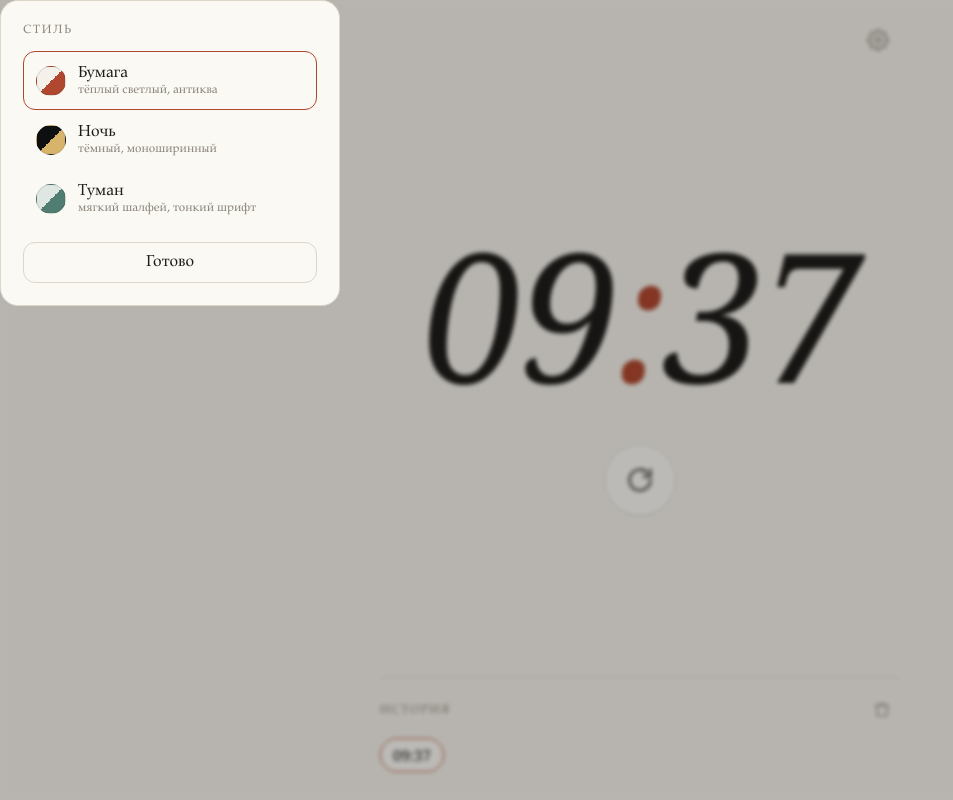
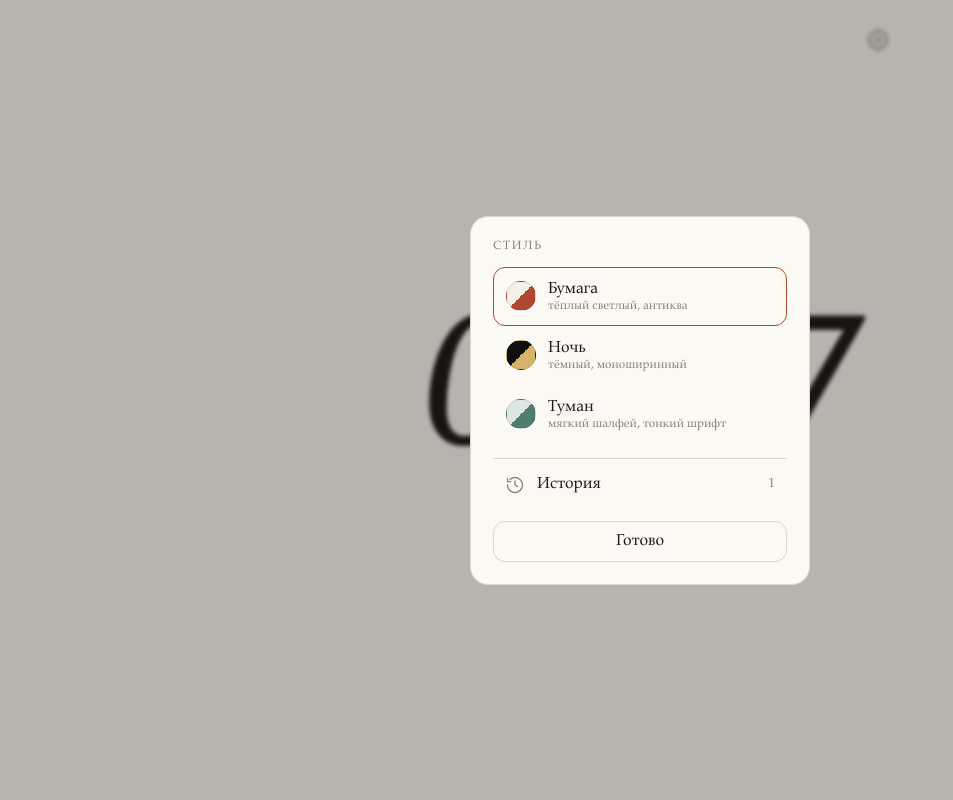
Before and after one commit to JoLiKs/random-time, a plain HTML site: page index.html in a window 1280 px wide. Both pictures are taken after a click on the button 878 px from the left and 40 px from the top of the page. Shown: the whole page, without its empty margins (0-953 px from the left). Drawn offline with Linux system fonts and the light colour scheme.

Commit message:
История открывается из настроек прокручиваемым списком

```diff
--- a/index.html
+++ b/index.html
@@ -31,16 +31,25 @@ main{flex:1;display:flex;flex-direction:column;align-items:center;justify-conten
 #retry .icon{width:28px;height:28px;transition:transform .5s var(--ease)}
 #retry.spin .icon{transform:rotate(360deg)}
 [data-theme=mist] #retry{backdrop-filter:blur(10px)}
-section.history{width:100%;max-width:560px;padding:0 20px 28px}
-.hhead{display:flex;align-items:center;justify-content:space-between;border-top:1px solid var(--line);padding-top:14px;margin-bottom:10px}
-.hhead h2{font-size:12px;font-weight:500;letter-spacing:.14em;text-transform:uppercase;color:var(--muted)}
-.hhead .ghost{width:36px;height:36px}
-.hhead .ghost .icon{width:18px;height:18px}
-#list{list-style:none;padding:0;display:flex;flex-wrap:wrap;gap:8px;max-height:30vh;overflow:auto}
-#list li{font-family:var(--num);font-variant-numeric:tabular-nums;font-size:15px;padding:6px 12px;border:1px solid var(--line);border-radius:var(--radius);background:var(--card);color:var(--fg)}
-#list li:first-child{border-color:var(--accent)}
-#empty{color:var(--muted);font-size:14px}
-dialog{border:1px solid var(--line);border-radius:18px;background:var(--card);color:var(--fg);padding:22px;width:min(340px,90vw);font-family:var(--font)}
+.hrow{display:flex;align-items:center;justify-content:space-between;margin-bottom:12px}
+.hrow h3{margin:0}
+.hrow .ghost{width:36px;height:36px}
+.hrow .ghost .icon{width:18px;height:18px}
+button:focus:not(:focus-visible){outline:none}
+.ghost:disabled{opacity:.35;cursor:default;background:none}
+.hbtn{display:flex;align-items:center;gap:12px;width:100%;padding:12px;border-radius:12px;text-align:left;margin-top:14px;border-top:1px solid var(--line);border-radius:0;padding-top:16px}
+.hbtn:hover{color:var(--accent)}
+.hbtn .icon{width:20px;height:20px;color:var(--muted)}
+.hbtn span{flex:1}
+.hbtn small{color:var(--muted);font-variant-numeric:tabular-nums}
+#list{list-style:none;padding:0;max-height:min(55vh,440px);overflow-y:auto;overscroll-behavior:contain;-webkit-overflow-scrolling:touch;border-top:1px solid var(--line);border-bottom:1px solid var(--line);scrollbar-width:thin;scrollbar-color:var(--line) transparent}
+#list li{display:flex;align-items:baseline;justify-content:space-between;padding:11px 4px;border-bottom:1px solid var(--line)}
+#list li:last-child{border-bottom:0}
+#list .n{color:var(--muted);font-size:12px;font-variant-numeric:tabular-nums;min-width:3em}
+#list .t{font-family:var(--num);font-variant-numeric:tabular-nums;font-size:20px;font-weight:var(--w)}
+#list li:first-child .t{color:var(--accent)}
+#empty{color:var(--muted);font-size:14px;padding:24px 0;text-align:center}
+dialog{margin:auto;border:1px solid var(--line);border-radius:18px;background:var(--card);color:var(--fg);padding:22px;width:min(340px,90vw);font-family:var(--font)}
 [data-theme=mist] dialog{background:#f1f4f2}
 [data-theme=night] dialog{background:#15171a}
 [data-theme=paper] dialog{background:#fbf9f4}
@@ -60,14 +69,16 @@ dialog h3{font-size:12px;font-weight:500;letter-spacing:.14em;text-transform:upp
   <div id="time" aria-live="polite">--:--</div>
   <button id="retry" aria-label="Обновить" title="Обновить"><svg class="icon" viewBox="0 0 24 24"><path d="M21 12a9 9 0 1 1-2.64-6.36"/><path d="M21 3v6h-6"/></svg></button>
 </main>
-<section class="history">
-  <div class="hhead"><h2>История</h2><button class="ghost" id="reset" aria-label="Сбросить историю" title="Сбросить историю"><svg class="icon" viewBox="0 0 24 24"><path d="M3 6h18"/><path d="M8 6V4h8v2"/><path d="M19 6l-1 14H6L5 6"/></svg></button></div>
-  <ul id="list"></ul><p id="empty">Пока пусто</p>
-</section>
 <dialog id="settings">
   <h3>Стиль</h3>
   <div role="radiogroup" id="themes"></div>
+  <button class="hbtn" id="openHistory"><svg class="icon" viewBox="0 0 24 24"><path d="M3 12a9 9 0 1 0 3-6.7"/><path d="M3 4v4h4"/><path d="M12 7v5l3 2"/></svg><span>История</span><small id="hcount">0</small></button>
   <button class="close" id="closeSettings">Готово</button>
+</dialog>
+<dialog id="historyDlg">
+  <div class="hrow"><h3>История</h3><button class="ghost" id="reset" aria-label="Сбросить историю" title="Сбросить историю"><svg class="icon" viewBox="0 0 24 24"><path d="M3 6h18"/><path d="M8 6V4h8v2"/><path d="M19 6l-1 14H6L5 6"/></svg></button></div>
+  <ol id="list"></ol><p id="empty">Пока пусто</p>
+  <button class="close" id="closeHistory">Назад</button>
 </dialog>
 <script>
 (function(){
@@ -83,7 +94,7 @@ dialog h3{font-size:12px;font-weight:500;letter-spacing:.14em;text-transform:upp
   var history=load(KH,[]);
   function rand(){var b=new Uint32Array(1);crypto.getRandomValues(b);var m=b[0]%1440;return String(Math.floor(m/60)).padStart(2,'0')+':'+String(m%60).padStart(2,'0')}
   function paint(t){$('time').innerHTML=t.replace(':','<span class="colon">:</span>')}
-  function renderHistory(){var l=$('list');l.innerHTML='';history.forEach(function(t){var li=document.createElement('li');li.textContent=t;l.appendChild(li)});$('empty').style.display=history.length?'none':'block';$('reset').disabled=!history.length;$('reset').style.opacity=history.length?1:.35}
+  function renderHistory(){var l=$('list');l.innerHTML='';var n=history.length;history.forEach(function(t,i){var li=document.createElement('li');var a=document.createElement('span');a.className='n';a.textContent=(n-i);var b=document.createElement('span');b.className='t';b.textContent=t;li.appendChild(a);li.appendChild(b);l.appendChild(li)});l.style.display=n?'block':'none';$('empty').style.display=n?'none':'block';$('reset').disabled=!n;$('hcount').textContent=n}
   function next(){var t=rand();var el=$('time');el.classList.add('out');setTimeout(function(){paint(t);el.classList.remove('out')},180);history.unshift(t);if(history.length>MAX)history.length=MAX;save(KH,history);renderHistory();var r=$('retry');r.classList.remove('spin');void r.offsetWidth;r.classList.add('spin')}
   function setTheme(id){if(!THEMES.some(function(t){return t.id===id}))id='paper';document.documentElement.dataset.theme=id;save(KT,id);var th=THEMES.filter(function(t){return t.id===id})[0];document.querySelector('meta[name=theme-color]').content=th.meta;Array.prototype.forEach.call(document.querySelectorAll('.opt'),function(b){b.setAttribute('aria-checked',b.dataset.id===id)})}
   var box=$('themes');THEMES.forEach(function(t){var b=document.createElement('button');b.className='opt';b.setAttribute('role','radio');b.dataset.id=t.id;b.innerHTML='<span class="sw" style="background:'+t.sw+'"></span><span>'+t.name+'<small>'+t.desc+'</small></span>';b.onclick=function(){setTheme(t.id)};box.appendChild(b)});
@@ -93,7 +104,10 @@ dialog h3{font-size:12px;font-weight:500;letter-spacing:.14em;text-transform:upp
   $('openSettings').onclick=function(){$('settings').showModal()};
   $('closeSettings').onclick=function(){$('settings').close()};
   $('settings').addEventListener('click',function(e){if(e.target===this)this.close()});
-  document.addEventListener('keydown',function(e){if((e.code==='Space'||e.key==='r')&&!$('settings').open&&e.target===document.body){e.preventDefault();next()}});
+  $('openHistory').onclick=function(){$('settings').close();renderHistory();$('historyDlg').showModal();if(document.activeElement)document.activeElement.blur();$('list').scrollTop=0};
+  $('closeHistory').onclick=function(){$('historyDlg').close();$('settings').showModal()};
+  $('historyDlg').addEventListener('click',function(e){if(e.target===this)this.close()});
+  document.addEventListener('keydown',function(e){if((e.code==='Space'||e.key==='r')&&!$('settings').open&&!$('historyDlg').open&&e.target===document.body){e.preventDefault();next()}});
   renderHistory();next();
 })();
 </script>
```
